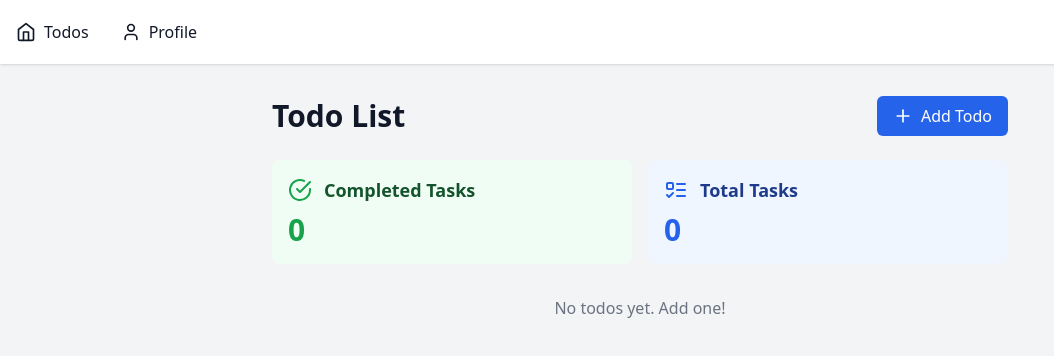
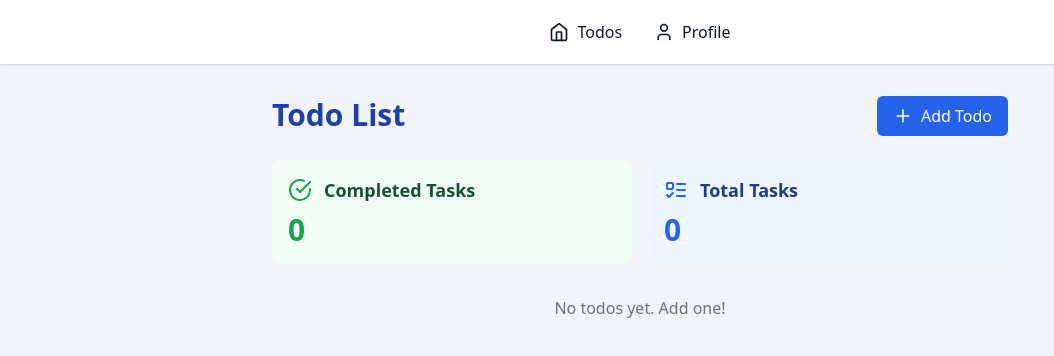
Before and after one commit to akash007123/todolist-task, a React (Vite) app: page / in a window 1280 px wide. Shown: the top 356 px of the page, without its empty margins (0-1054 px from the left). Built offline with nearby package versions, Linux system fonts and the light colour scheme.

Commit message:
add animation

```diff
--- a/src/App.tsx
+++ b/src/App.tsx
@@ -9,9 +9,9 @@ function App() {
     <TodoProvider>
       <BrowserRouter>
         <div className="min-h-screen bg-gray-100">
-          <nav className="bg-white shadow">
-            <div className="container mx-auto px-4">
-              <div className="flex h-16 items-center justify-between">
+          <nav className="bg-white shadow ">
+            <div className="container mx-auto px-4 ">
+              <div className="flex h-16 items-center justify-center">
                 <div className="flex items-center space-x-8">
                   <Link
                     to="/"
@@ -25,7 +25,7 @@ function App() {
                     className="flex items-center text-gray-900 hover:text-blue-600"
                   >
                     <User className="mr-2 h-5 w-5" />
-                    <span className="font-medium">Profile</span>
+                    <span className="font-medium ">Profile</span>
                   </Link>
                 </div>
               </div>
--- a/src/components/TodoList.tsx
+++ b/src/components/TodoList.tsx
@@ -45,7 +45,7 @@ export const TodoList: React.FC = () => {
                 <div className="flex-1">
                   <h3
                     className={`text-lg font-semibold ${
-                      todo.completed ? 'text-gray-500 line-through' : 'text-gray-900'
+                      todo.completed ? 'text-blue-500 line-through' : 'text-gray-900'
                     }`}
                   >
                     {todo.title}
@@ -72,7 +72,7 @@ export const TodoList: React.FC = () => {
                     </button>
                   )}
                   {todo.completed && (
-                    <span className="rounded p-1 text-green-600" title="Completed">
+                    <span className="rounded p-1 text-red-600" title="Completed">
                       <Check className="h-5 w-5" />
                     </span>
                   )}
--- a/src/pages/TodoPage.tsx
+++ b/src/pages/TodoPage.tsx
@@ -13,7 +13,7 @@ export const TodoPage: React.FC = () => {
     <div className="container mx-auto max-w-3xl px-4 py-8">
       <div className="mb-8">
         <div className="flex items-center justify-between mb-6">
-          <h1 className="text-3xl font-bold text-gray-900">Todo List</h1>
+          <h1 className="text-3xl font-bold text-blue-800 animate-bounce">Todo List</h1>
           <button
             onClick={() => setIsAddingTodo(true)}
             className="flex items-center rounded-md bg-blue-600 px-4 py-2 text-white hover:bg-blue-700"
```
